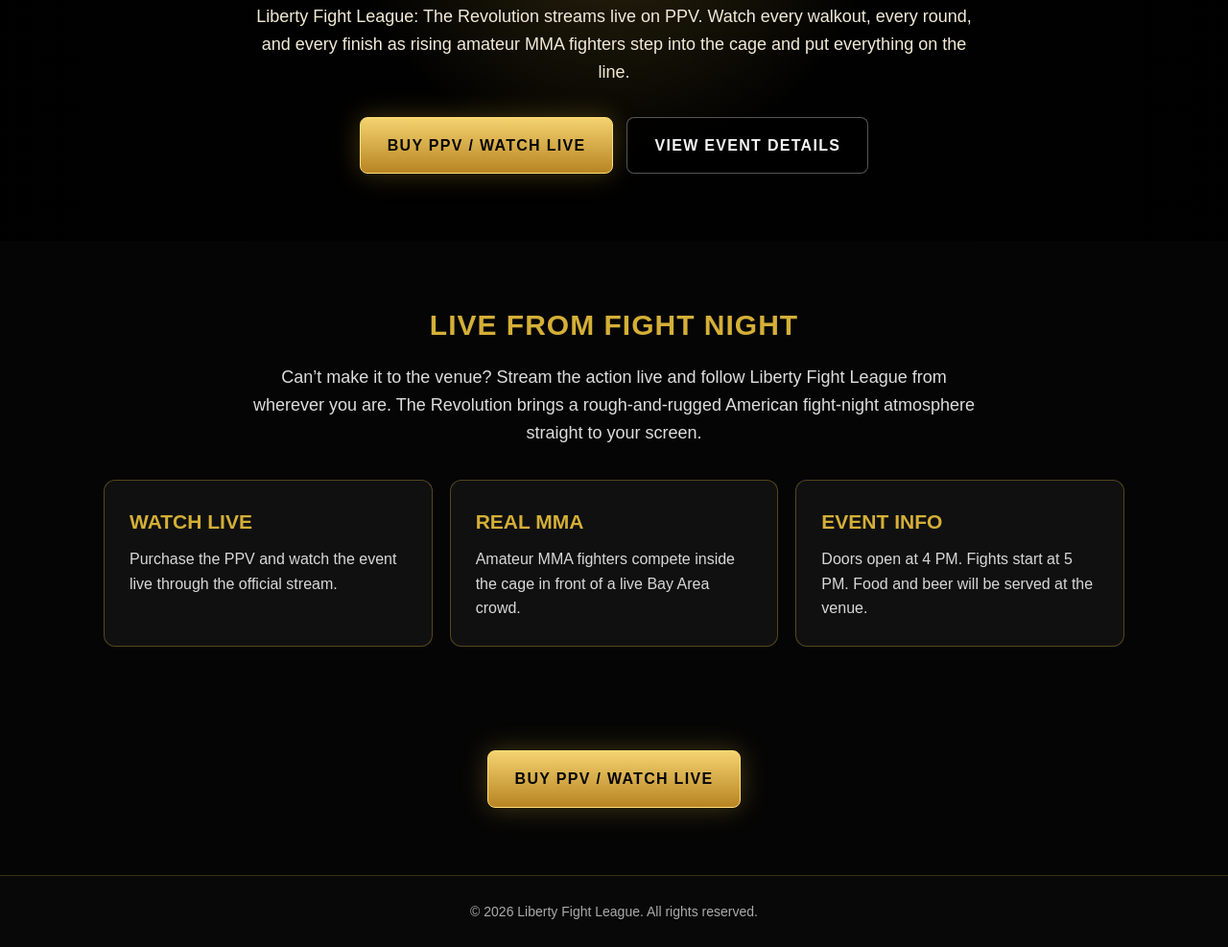
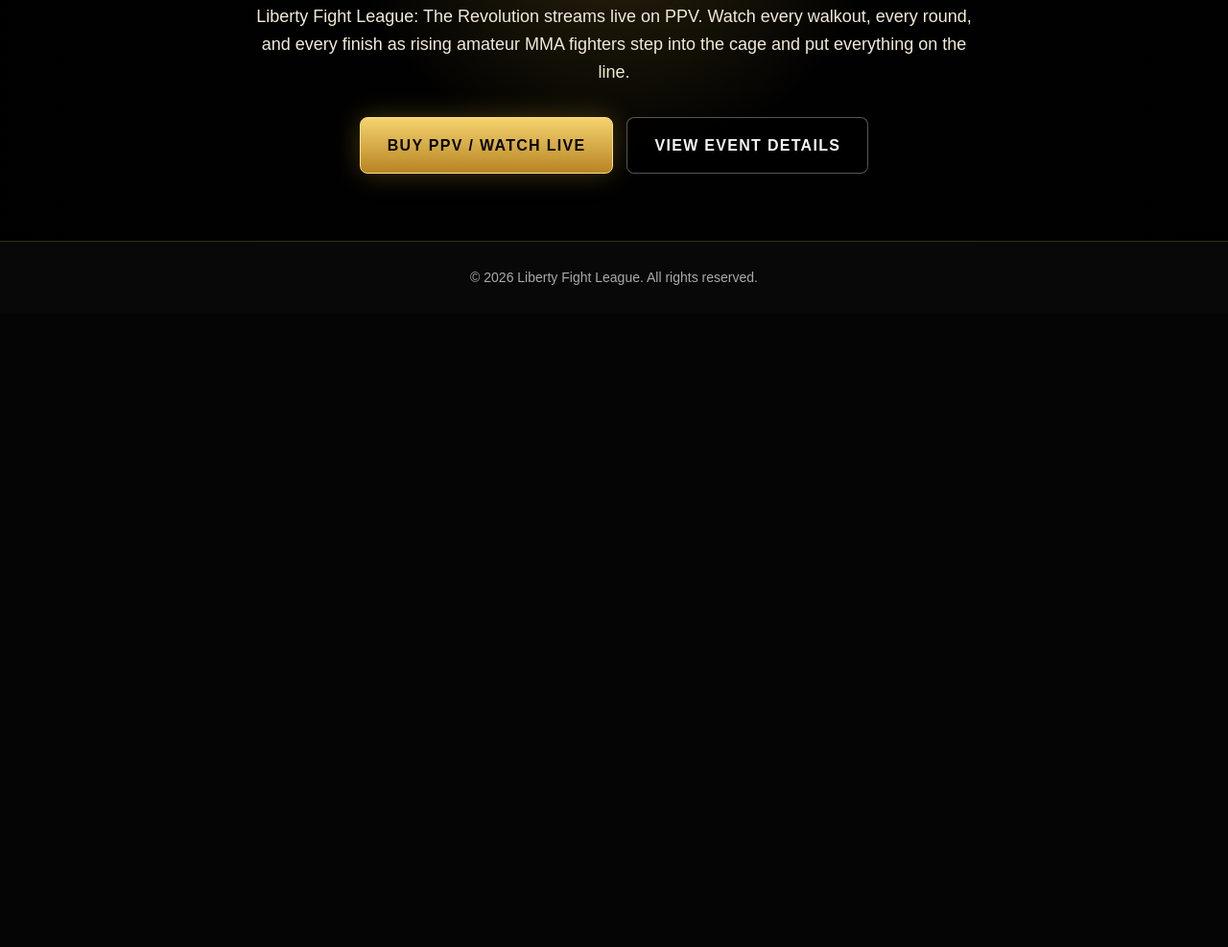
Before and after one commit to jbur6523/liberty-fight-league-site, a plain HTML site: page ppv.html in a window 1280 px wide. Shown: the part 783-1770 px from the top of the page at 96% size. After the commit the page ends 1110 px from the top, so only its background shows below. Drawn offline with Linux system fonts and the light colour scheme.

Commit message:
Update ppv.html

```diff
--- a/ppv.html
+++ b/ppv.html
@@ -362,45 +362,6 @@
       </div>
     </section>
 
-    <section class="content-section">
-      <h2 class="section-title">Live from Fight Night</h2>
-
-      <p class="section-copy">
-        Can’t make it to the venue? Stream the action live and follow Liberty Fight League
-        from wherever you are. The Revolution brings a rough-and-rugged American fight-night
-        atmosphere straight to your screen.
-      </p>
-
-      <div class="cards">
-        <div class="card">
-          <h2>Watch Live</h2>
-          <p>
-            Purchase the PPV and watch the event live through the official stream.
-          </p>
-        </div>
-
-        <div class="card">
-          <h2>Real MMA</h2>
-          <p>
-            Amateur MMA fighters compete inside the cage in front of a live Bay Area crowd.
-          </p>
-        </div>
-
-        <div class="card">
-          <h2>Event Info</h2>
-          <p>
-            Doors open at 4 PM. Fights start at 5 PM. Food and beer will be served at the venue.
-          </p>
-        </div>
-      </div>
-    </section>
-
-    <section class="final-cta">
-      <a class="btn btn-primary" href="https://iframe.dacast.com/live/c0bdae95-6cd1-fb07-ca93-8cfe2d2e387f/1990a908-a2b3-40b8-9948-8d24d0cfa227" target="_blank" rel="noopener">
-        Buy PPV / Watch Live
-      </a>
-    </section>
-
   </main>
 
   <footer>
```
